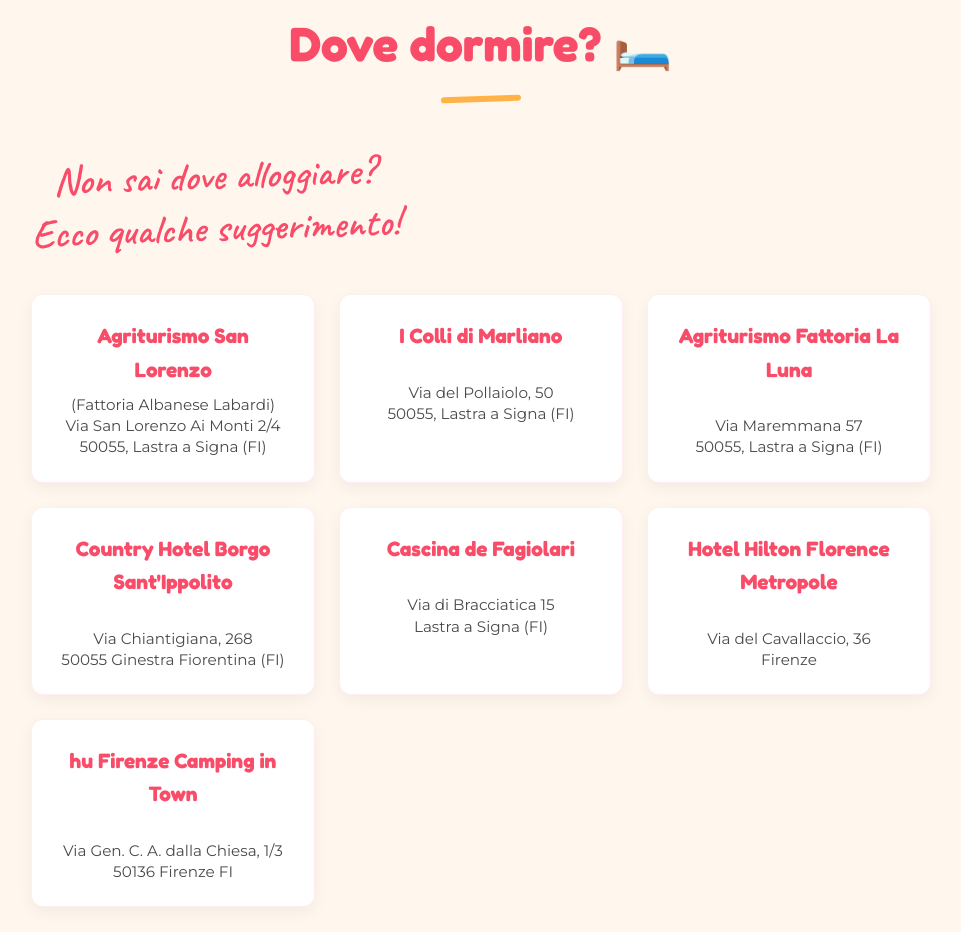
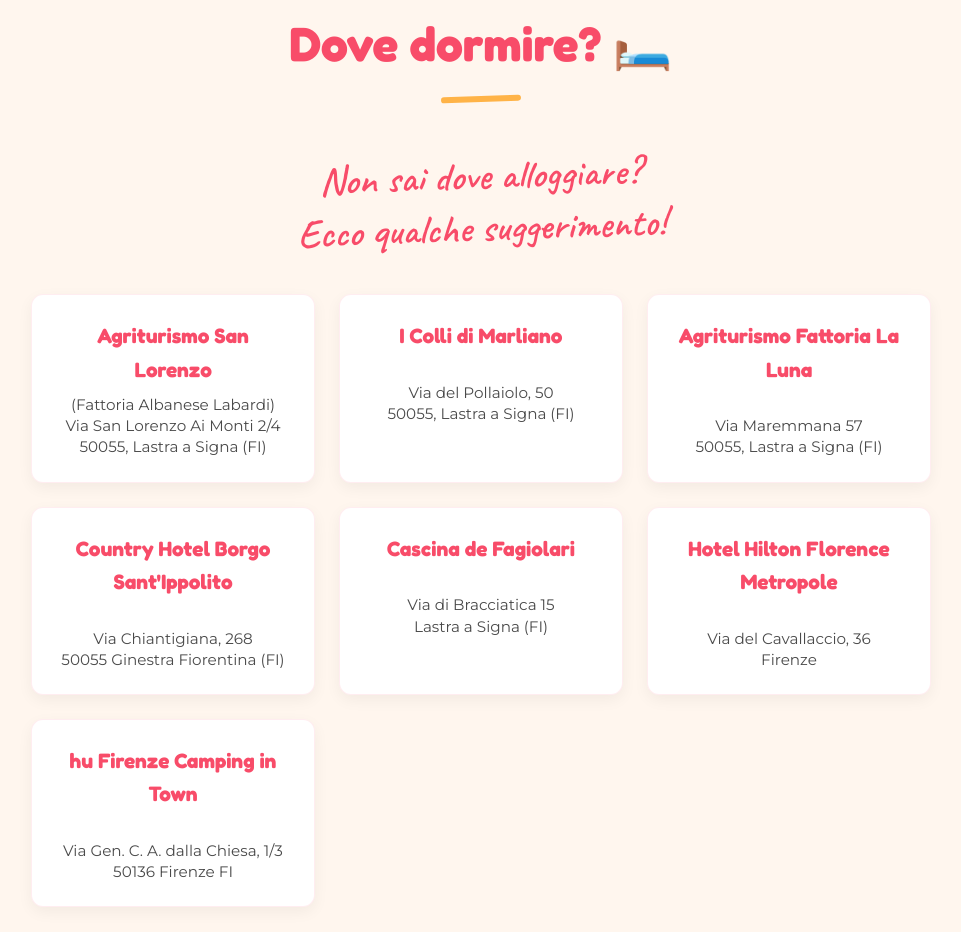
Before and after one commit to Maby90/sito-web-wedding, a plain HTML site: page index.html in a window 1280 px wide. Shown: the part 2580-3512 px from the top of the page, without its empty margins (159-1120 px from the left). Drawn offline with Linux system fonts and the light colour scheme.

Commit message:
fix: explicit center alignment for accommodation text

```diff
--- a/index.html
+++ b/index.html
@@ -90,7 +90,7 @@
     <section id="accommodation" class="section-container">
         <h2 class="section-title animate-on-scroll">Dove dormire? 🛏️</h2>
         <div class="section-content animate-on-scroll" style="width: 100%; max-width: 900px;">
-            <p class="fun-text hover-bounce" style="text-align: center; margin-bottom: 2.5rem;">Non sai dove alloggiare?<br>Ecco qualche suggerimento!</p>
+            <p class="fun-text hover-bounce" style="text-align: center; width: 100%; display: block; margin-left: auto; margin-right: auto; margin-bottom: 2.5rem;">Non sai dove alloggiare?<br>Ecco qualche suggerimento!</p>
 
             <div style="display: grid; grid-template-columns: repeat(auto-fit, minmax(250px, 1fr)); gap: 1.5rem; justify-items: stretch;">
 
```
